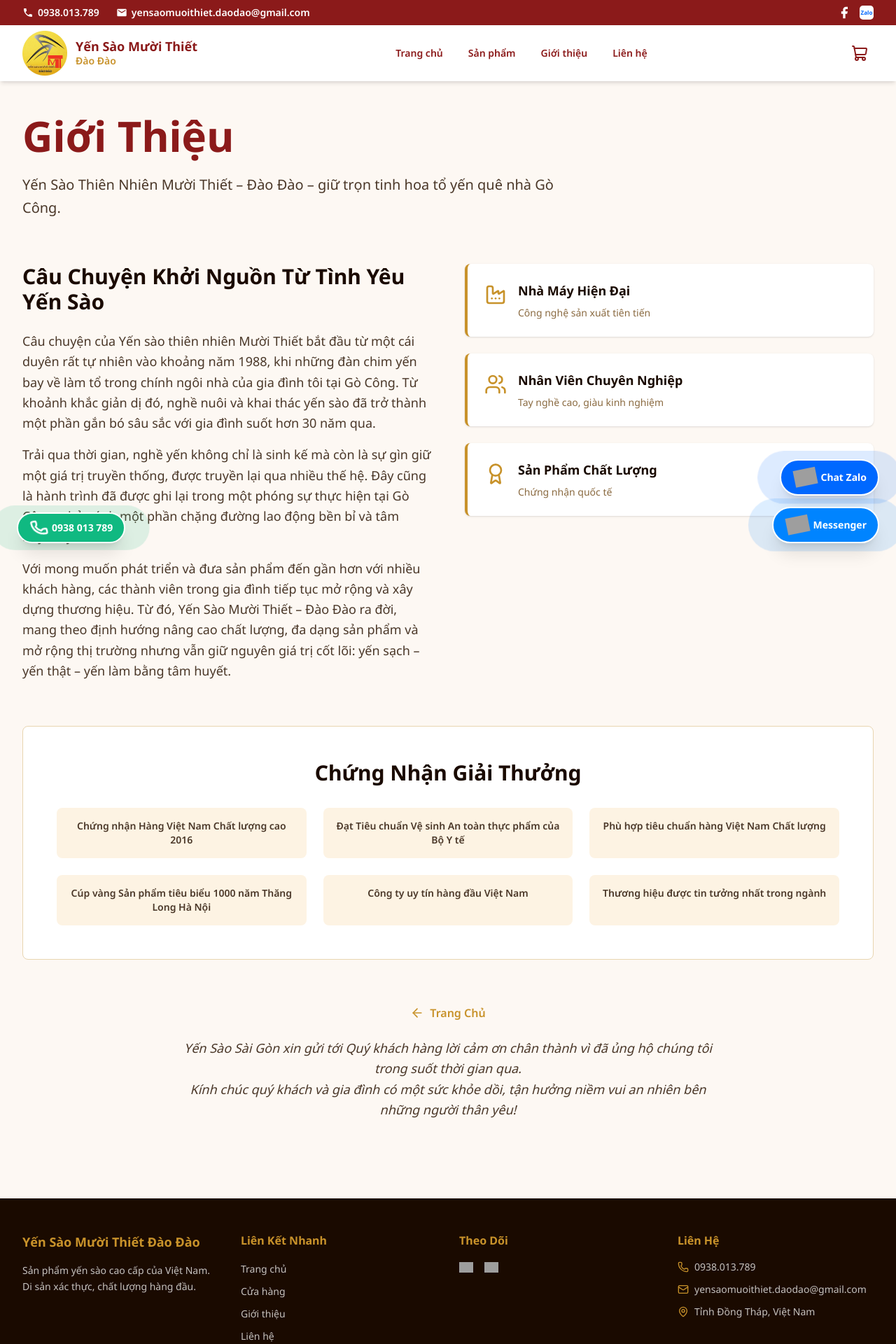
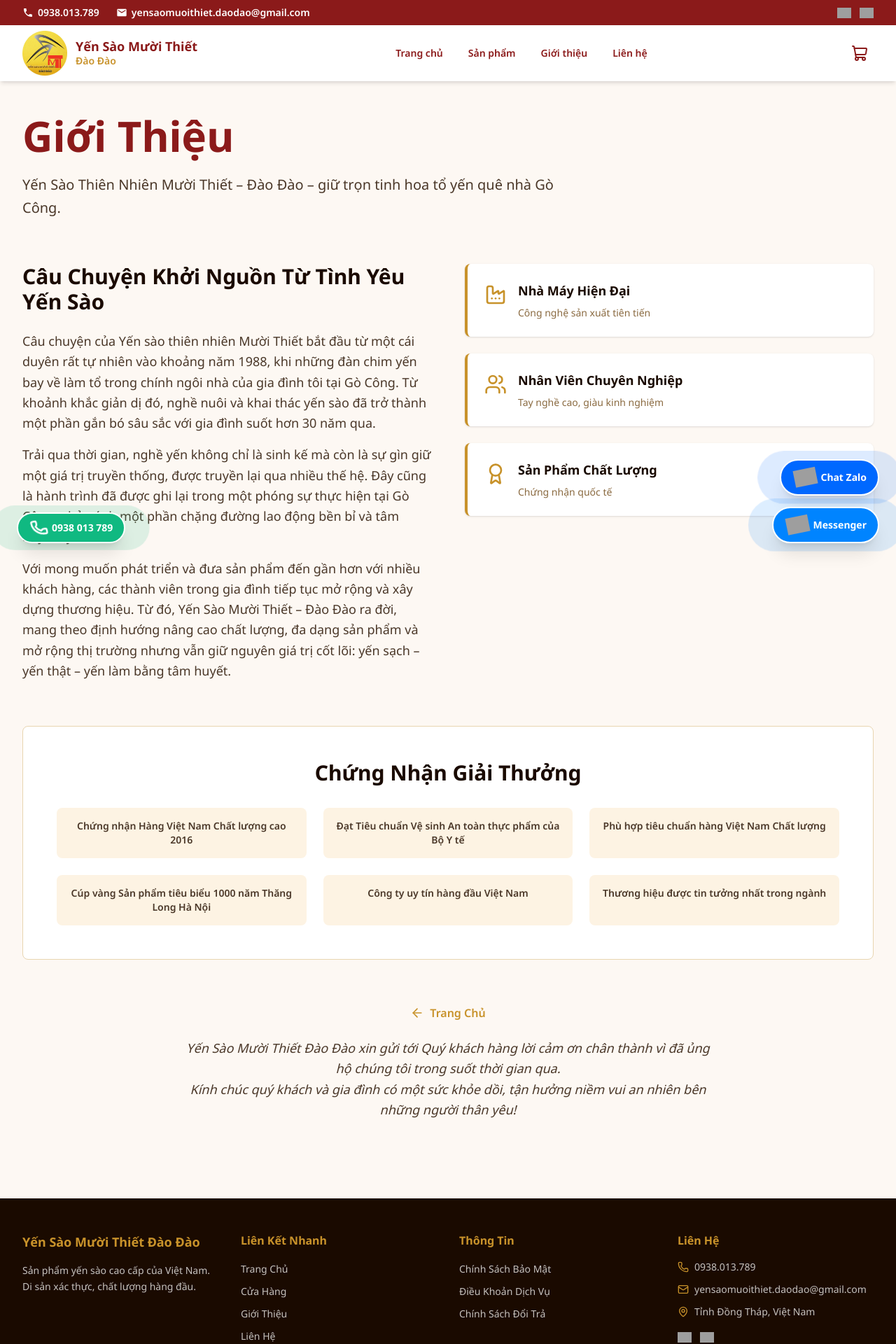
Before and after one commit to Tienhuynh9258/yen-sao-muoi-thiet-dao-dao, a Next.js app: page /about in a window 1280 px wide. Shown: the top 1920 px of the page at 70% size. Built offline with nearby package versions, Linux system fonts and the light colour scheme; grey boxes are pictures that could not be loaded.

Commit message:
update correct link and edit UI

```diff
--- a/components/AboutPage.tsx
+++ b/components/AboutPage.tsx
@@ -102,7 +102,7 @@ export function AboutPage() {
             style={{ fontFamily: 'var(--font-sans)', color: '#4a3728' }}
             className="text-lg leading-relaxed max-w-3xl mx-auto italic"
           >
-            Yến Sào Sài Gòn xin gửi tới Quý khách hàng lời cảm ơn chân thành vì đã ủng hộ chúng tôi trong suốt thời gian qua.
+            Yến Sào Mười Thiết Đào Đào xin gửi tới Quý khách hàng lời cảm ơn chân thành vì đã ủng hộ chúng tôi trong suốt thời gian qua.
             <br />
             Kính chúc quý khách và gia đình có một sức khỏe dồi, tận hưởng niềm vui an nhiên bên những người thân yêu!
           </p>
--- a/components/Footer.tsx
+++ b/components/Footer.tsx
@@ -1,6 +1,6 @@
 'use client'
 
-import { Phone, MapPin, Mail } from 'lucide-react'
+import { Mail, MapPin, Phone } from 'lucide-react'
 import Link from 'next/link'
 
 const ZALO_ICON_URL =
@@ -9,26 +9,6 @@ const FB_ICON_URL =
   'https://upload.wikimedia.org/wikipedia/commons/b/b8/2021_Facebook_icon.svg'
 
 export function Footer() {
-  const navLinks = [
-    { label: 'Trang chủ', href: '/' },
-    { label: 'Cửa hàng', href: '/product' },
-    { label: 'Giới thiệu', href: '/about' },
-    { label: 'Liên hệ', href: '/contact' },
-  ] as const
-
-  const socialLinks = [
-    {
-      icon: FB_ICON_URL,
-      href: 'https://www.facebook.com/share/1BLqoquDQi/?mibextid=wwXIfr',
-      label: 'Facebook',
-    },
-    {
-      icon: ZALO_ICON_URL,
-      href: 'https://zalo.me/0938013789',
-      label: 'Zalo',
-    },
-  ] as const
-
   return (
     <footer style={{ backgroundColor: '#1a0a00', color: '#ffffff' }} className="mt-16">
       <div className="max-w-7xl mx-auto px-4 sm:px-6 lg:px-8 py-12">
@@ -47,48 +27,51 @@ export function Footer() {
           <div>
             <h4 className="font-sans font-bold mb-4" style={{ color: '#c8922a' }}>Liên Kết Nhanh</h4>
             <ul className="space-y-2">
-              {navLinks.map((link) => (
-                <li key={link.href}>
-                  <Link
-                    href={link.href}
-                    className="font-sans text-sm hover:text-yellow-300 transition-colors"
-                    style={{ color: 'rgba(255,255,255,0.75)' }}
-                  >
-                    {link.label}
-                  </Link>
+              <li>
+                <Link href="/" className="font-sans text-sm transition-colors hover:underline" style={{ color: 'rgba(255,255,255,0.75)' }}>
+                  Trang Chủ
+                </Link>
+              </li>
+              <li>
+                <Link href="/product" className="font-sans text-sm transition-colors hover:underline" style={{ color: 'rgba(255,255,255,0.75)' }}>
+                  Cửa Hàng
+                </Link>
+              </li>
+              <li>
+                <Link href="/about" className="font-sans text-sm transition-colors hover:underline" style={{ color: 'rgba(255,255,255,0.75)' }}>
+                  Giới Thiệu
+                </Link>
+              </li>
+              <li>
+                <Link href="/contact" className="font-sans text-sm transition-colors hover:underline" style={{ color: 'rgba(255,255,255,0.75)' }}>
+                  Liên Hệ
+                </Link>
+              </li>
+            </ul>
+          </div>
+
+          {/* Thông tin */}
+          <div>
+            <h4 className="font-sans font-bold mb-4" style={{ color: '#c8922a' }}>Thông Tin</h4>
+            <ul className="space-y-2">
+              {[
+                'Chính Sách Bảo Mật',
+                'Điều Khoản Dịch Vụ',
+                'Chính Sách Đổi Trả',
+              ].map((item) => (
+                <li key={item}>
+                  <a href="#" className="font-sans text-sm transition-colors hover:underline" style={{ color: 'rgba(255,255,255,0.75)' }}>
+                    {item}
+                  </a>
                 </li>
               ))}
             </ul>
           </div>
 
-          {/* Theo dõi */}
-          <div>
-            <h4 className="font-sans font-bold mb-4" style={{ color: '#c8922a' }}>Theo Dõi</h4>
-            <div className="flex gap-4">
-              {socialLinks.map((social, i) => (
-                <a
-                  key={i}
-                  href={social.href}
-                  target="_blank"
-                  rel="noopener noreferrer"
-                  className="hover:opacity-80 transition-opacity flex items-center"
-                  aria-label={social.label}
-                >
-                  <img
-                    src={social.icon}
-                    alt={social.label}
-                    className="w-5 h-5 object-contain"
-                    loading="lazy"
-                  />
-                </a>
-              ))}
-            </div>
-          </div>
-
           {/* Liên hệ */}
           <div>
             <h4 className="font-sans font-bold mb-4" style={{ color: '#c8922a' }}>Liên Hệ</h4>
-            <div className="space-y-3">
+            <div className="space-y-3 mb-4">
               <div className="flex items-start gap-2">
                 <Phone className="w-4 h-4 mt-0.5 flex-shrink-0" style={{ color: '#c8922a' }} />
                 <span className="font-sans text-sm" style={{ color: 'rgba(255,255,255,0.75)' }}>0938.013.789</span>
@@ -102,6 +85,14 @@ export function Footer() {
                 <span className="font-sans text-sm" style={{ color: 'rgba(255,255,255,0.75)' }}>Tỉnh Đồng Tháp, Việt Nam</span>
               </div>
             </div>
+            <div className="flex gap-3">
+              <a href="https://www.facebook.com/share/1BLqoquDQi/?mibextid=wwXIfr" target="_blank" rel="noopener noreferrer" aria-label="Facebook">
+                <img src={FB_ICON_URL} alt="Facebook" className="w-5 h-5 object-contain" />
+              </a>
+              <a href="https://zalo.me/0938013789" target="_blank" rel="noopener noreferrer" aria-label="Zalo">
+                <img src={ZALO_ICON_URL} alt="Zalo" className="w-5 h-5 object-contain" />
+              </a>
+            </div>
           </div>
         </div>
 
--- a/components/Header.tsx
+++ b/components/Header.tsx
@@ -43,15 +43,21 @@ export function Header() {
             </a>
           </div>
           <div className="flex items-center gap-3">
-            <a href="https://www.facebook.com/share/1BLqoquDQi/?mibextid=wwXIfr" target="_blank" rel="noopener noreferrer" aria-label="Facebook" className="hover:text-yellow-300 transition-colors">
-              <svg xmlns="http://www.w3.org/2000/svg" className="w-5 h-5" viewBox="0 0 24 24" fill="currentColor">
-                <path d="M18 2h-3a5 5 0 0 0-5 5v3H7v4h3v8h4v-8h3l1-4h-4V7a1 1 0 0 1 1-1h3z"/>
-              </svg>
+            <a href="https://www.facebook.com/share/1BLqoquDQi/?mibextid=wwXIfr" target="_blank" rel="noopener noreferrer" aria-label="Facebook" className="hover:opacity-80 transition-opacity">
+              <img
+                src="https://upload.wikimedia.org/wikipedia/commons/b/b8/2021_Facebook_icon.svg"
+                alt="Facebook"
+                className="w-5 h-5 object-contain"
+                loading="lazy"
+              />
             </a>
-            <a href="https://zalo.me/0938013789" target="_blank" rel="noopener noreferrer" aria-label="Zalo" className="hover:text-yellow-300 transition-colors">
-              <div className="w-5 h-5 bg-white rounded-sm flex items-center justify-center">
-                <span style={{ color: '#0068ff' }} className="font-extrabold text-[8px] leading-none">Zalo</span>
-              </div>
+            <a href="https://zalo.me/0938013789" target="_blank" rel="noopener noreferrer" aria-label="Zalo" className="hover:opacity-80 transition-opacity">
+              <img
+                src="https://upload.wikimedia.org/wikipedia/commons/9/91/Icon_of_Zalo.svg"
+                alt="Zalo"
+                className="w-5 h-5 object-contain"
+                loading="lazy"
+              />
             </a>
           </div>
         </div>
```
